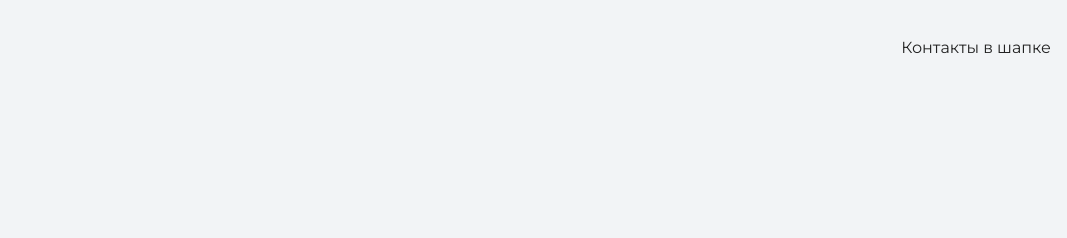
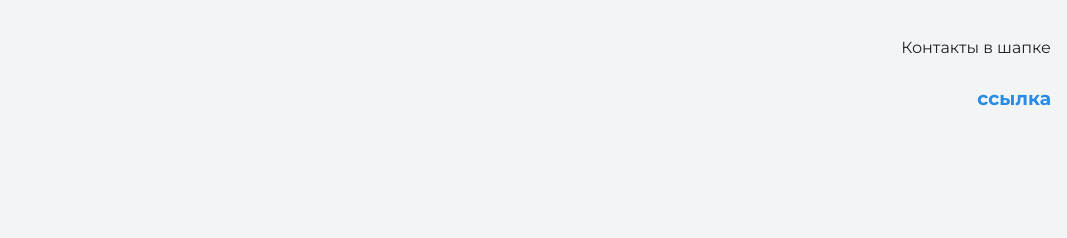
Before and after one commit to CatParket/my_site, a plain HTML site: page index.html in a window 1280 px wide. Shown: the top 238 px of the page, without its empty margins (213-1280 px from the left). Drawn offline with nearby package versions, Linux system fonts and the light colour scheme.

Commit message:
Добавляем ссылку на главную страницу

```diff
--- a/index.html
+++ b/index.html
@@ -11,6 +11,7 @@
     <header class="page-header">
       <div class="container">
       Контакты в шапке
+      <h3><a href="test1.html">ссылка</a></h3>
       </div>
     </header>
 
```
